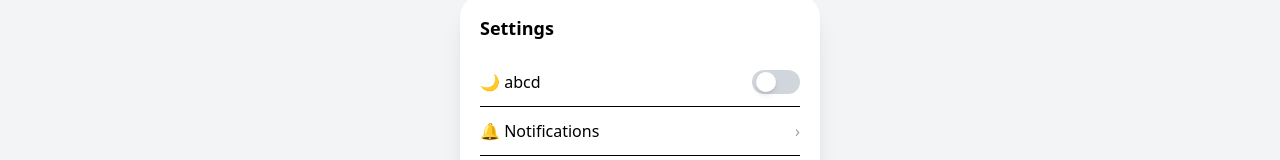
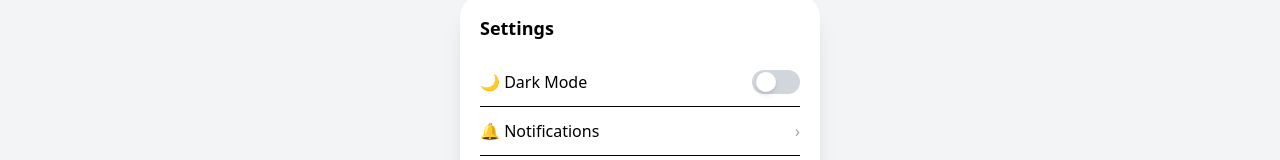
Before and after one commit to gauravkumar2005/NextTalk, a Next.js app: page /setting in a window 1280 px wide. Shown: the part 282-442 px from the top of the page. Built offline with nearby package versions, Linux system fonts and the light colour scheme.

Commit message:
change setting

```diff
--- a/app/setting/page.js
+++ b/app/setting/page.js
@@ -16,7 +16,7 @@ export default function SettingsPage() {
 
         {/* Dark Mode Toggle */}
         <div className="flex items-center justify-between py-3 border-b">
-          <span>🌙 abcd</span>
+          <span>🌙 Dark Mode</span>
           <button
             onClick={() => setDarkMode(!darkMode)}
             className={`w-12 h-6 flex items-center rounded-full p-1 transition ${
```
